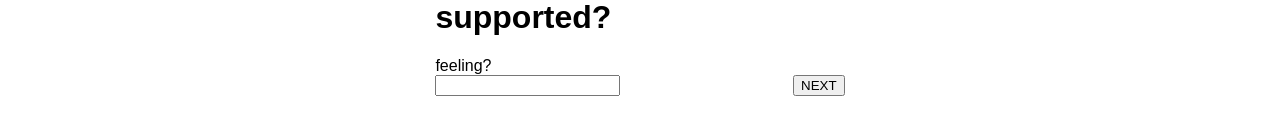
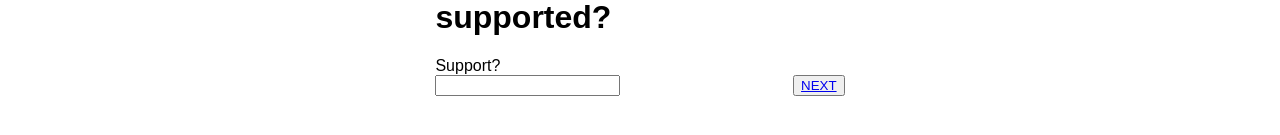
Before and after one commit to hannahfligel/weekend-redux-feedback-loop, a React (Create React App) app: page /supported in a window 1280 px wide. Shown: the part 399-534 px from the top of the page. Built offline with nearby package versions, Linux system fonts and the light colour scheme.

Commit message:
links to all pages working

```diff
--- a/src/components/Comments/Comments.js
+++ b/src/components/Comments/Comments.js
@@ -1,5 +1,7 @@
 import { useEffect, useState } from 'react';
 import { useDispatch, useSelector } from 'react-redux';
+import { Link } from 'react-router-dom';
+
 
 function Comments( props ){
     //const reducerName = useSelector( store => store.reducerName );
@@ -18,7 +20,7 @@ function Comments( props ){
                     </div>
                 </div>
                 <div className="nextButton">
-                    <button>NEXT</button>
+                <button variant="contained"><Link to="/thankyou">NEXT</Link></button>
                 </div>
             </div>
         </div>
--- a/src/components/Feeling/Feeling.js
+++ b/src/components/Feeling/Feeling.js
@@ -1,5 +1,6 @@
 import { useEffect, useState } from 'react';
 import { useDispatch, useSelector } from 'react-redux';
+import { Link } from 'react-router-dom';
 
 
 function Feeling( props ){
@@ -7,6 +8,7 @@ function Feeling( props ){
     //const [name, setName] =useState ( null );
 
     const dispatch = useDispatch();
+
 
     return(
         <div className="pageContainer">
@@ -19,7 +21,7 @@ function Feeling( props ){
                     </div>
                 </div>
                 <div className="nextButton">
-                    <button>NEXT</button>
+                    <button variant="contained"><Link to="/understanding">NEXT</Link></button>
                 </div>
             </div>
         </div>
--- a/src/components/Supported/Supported.js
+++ b/src/components/Supported/Supported.js
@@ -1,5 +1,7 @@
 import { useEffect, useState } from 'react';
 import { useDispatch, useSelector } from 'react-redux';
+import { Link } from 'react-router-dom';
+
 
 function Supported( props ){
     //const reducerName = useSelector( store => store.reducerName );
@@ -13,12 +15,12 @@ function Supported( props ){
                 <div className="inputNextButton">
                     <h1>How well are you being supported?</h1>
                     <div className="inputField">
-                        <label for="input">feeling?</label>
+                        <label for="input">Support?</label>
                         <input id="input" type="number"></input>
                     </div>
                 </div>
                 <div className="nextButton">
-                    <button>NEXT</button>
+                <button variant="contained"><Link to="/comments">NEXT</Link></button>
                 </div>
             </div>
         </div>
--- a/src/components/ThankYou/ThankYou.js
+++ b/src/components/ThankYou/ThankYou.js
@@ -1,5 +1,8 @@
 import { useEffect, useState } from 'react';
 import { useDispatch, useSelector } from 'react-redux';
+import { Link } from 'react-router-dom';
+
+
 
 function ThankYou( props ){
     //const reducerName = useSelector( store => store.reducerName );
@@ -10,7 +13,7 @@ function ThankYou( props ){
     return(
         <div className="thankYouPage">
             <h1>Thank you!</h1>
-            <button>Leave new feedback</button>
+            <button variant="contained"><Link to="/">Leave new feedback</Link></button>
         </div>
     )
 }
--- a/src/components/Understanding/Understanding.js
+++ b/src/components/Understanding/Understanding.js
@@ -1,5 +1,7 @@
 import { useEffect, useState } from 'react';
 import { useDispatch, useSelector } from 'react-redux';
+import { Link } from 'react-router-dom';
+
 
 function Understanding( props ){
     //const reducerName = useSelector( store => store.reducerName );
@@ -13,12 +15,12 @@ function Understanding( props ){
                 <div className="inputNextButton">
                     <h1>How well are you understanding the content?</h1>
                     <div className="inputField">
-                        <label for="input">feeling?</label>
+                        <label for="input">Understanding?</label>
                         <input id="input" type="number"></input>
                     </div>
                 </div>
                 <div className="nextButton">
-                    <button>NEXT</button>
+                    <button variant="contained"><Link to="/supported">NEXT</Link></button>
                 </div>
             </div>
         </div>
```
